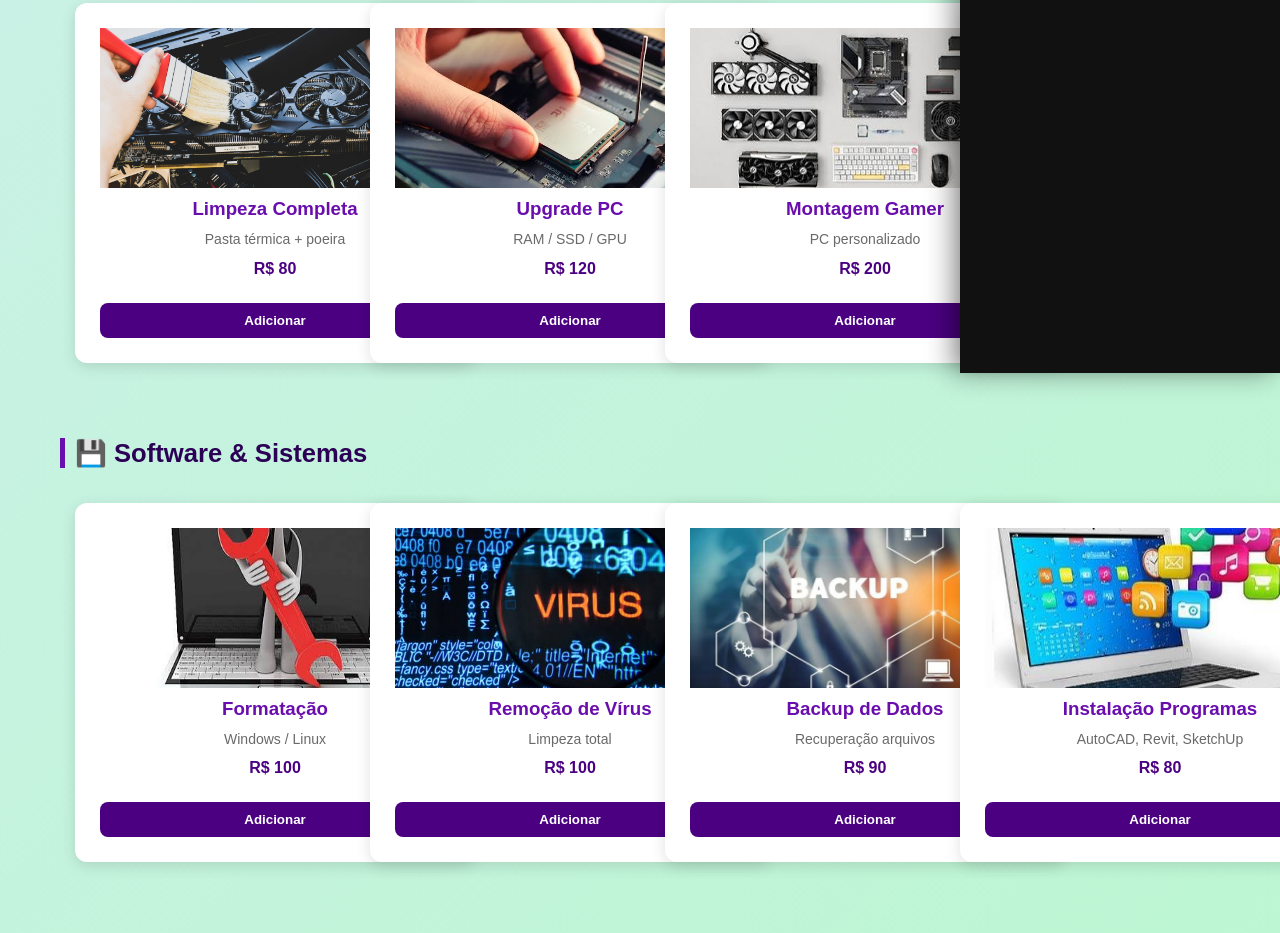
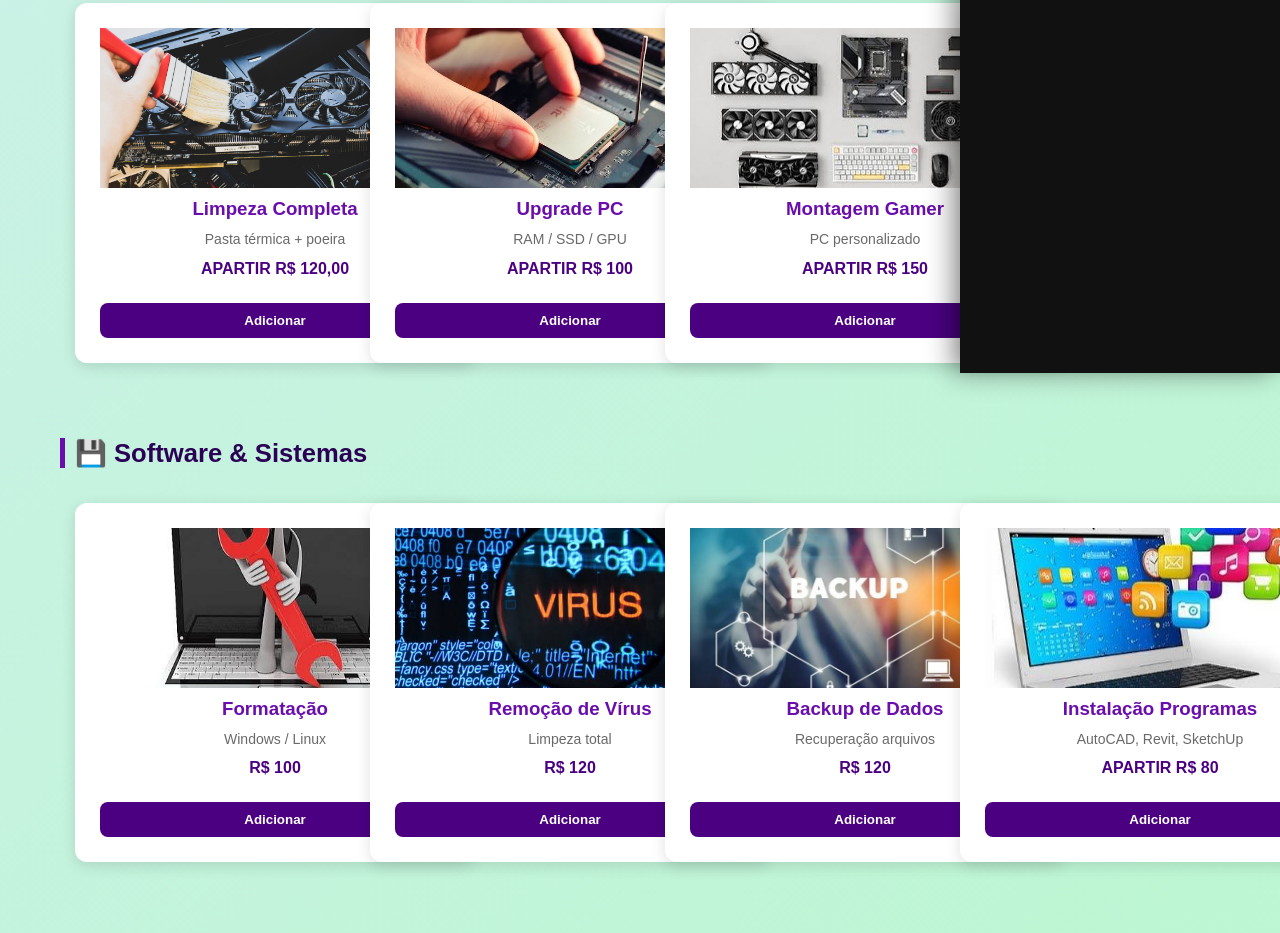
Before and after one commit to JhonatanOliveira-ADS/next-level-studio-tech, a React app: page Servicos.html in a window 1280 px wide. Shown: the part 427-1360 px from the top of the page. Built offline with nearby package versions, Linux system fonts and the light colour scheme.

Commit message:
Update Servicos.html

```diff
--- a/Servicos.html
+++ b/Servicos.html
@@ -60,7 +60,7 @@
                         <img src="imagens/limpeza.jpg">
                         <h3>Limpeza Completa</h3>
                         <p>Pasta térmica + poeira</p>
-                        <span>R$ 80</span>
+                        <span> APARTIR R$ 120,00 </span>
                         <button
                             onclick="adicionar('Limpeza Completa',80,'imagens/servicos/limpeza.jpg')">Adicionar</button>
                     </div>
@@ -69,7 +69,7 @@
                         <img src="imagens/upgrade.jpg">
                         <h3>Upgrade PC</h3>
                         <p>RAM / SSD / GPU</p>
-                        <span>R$ 120</span>
+                        <span> APARTIR R$ 100 </span>
                         <button onclick="adicionar('Upgrade PC',120,'imagens/servicos/upgrade.jpg')">Adicionar</button>
                     </div>
 
@@ -77,7 +77,7 @@
                         <img src="imagens/montagem.jpg">
                         <h3>Montagem Gamer</h3>
                         <p>PC personalizado</p>
-                        <span>R$ 200</span>
+                        <span> APARTIR R$ 150 </span>
                         <button
                             onclick="adicionar('Montagem Gamer',200,'imagens/servicos/montagem.jpg')">Adicionar</button>
                     </div>
@@ -112,7 +112,7 @@
                         <img src="imagens/virus.jpg">
                         <h3>Remoção de Vírus</h3>
                         <p>Limpeza total</p>
-                        <span>R$ 100</span>
+                        <span>R$ 120</span>
                         <button onclick="adicionar('Remoção Vírus',100,'imagens/servicos/virus.jpg')">Adicionar</button>
                     </div>
 
@@ -120,7 +120,7 @@
                         <img src="imagens/backup.jpg">
                         <h3>Backup de Dados</h3>
                         <p>Recuperação arquivos</p>
-                        <span>R$ 90</span>
+                        <span>R$ 120</span>
                         <button onclick="adicionar('Backup',90,'imagens/servicos/backup.jpg')">Adicionar</button>
                     </div>
 
@@ -128,7 +128,7 @@
                         <img src="imagens/programas.jpg">
                         <h3>Instalação Programas</h3>
                         <p>AutoCAD, Revit, SketchUp</p>
-                        <span>R$ 80</span>
+                        <span>APARTIR R$ 80</span>
                         <button onclick="adicionar('Programas',80,'imagens/servicos/programas.jpg')">Adicionar</button>
                     </div>
 
@@ -145,7 +145,7 @@
                         <img src="imagens/wifi.jpg">
                         <h3>Wi-Fi Profissional</h3>
                         <p>Otimização sinal</p>
-                        <span>R$ 100</span>
+                        <span>R$ 100 </span>
                         <button onclick="adicionar('WiFi',100,'imagens/servicos/wifi.jpg')">Adicionar</button>
                     </div>
 
@@ -170,7 +170,7 @@
                         <img src="imagens/suporte.jpg">
                         <h3>Suporte TI Mensal</h3>
                         <p>Manutenção contínua</p>
-                        <span>R$ 250/mês</span>
+                        <span> APARTIR R$ 250/mês </span>
                         <button onclick="adicionar('Suporte TI',250,'imagens/suporte.jpg')">Adicionar</button>
                     </div>
 
```
